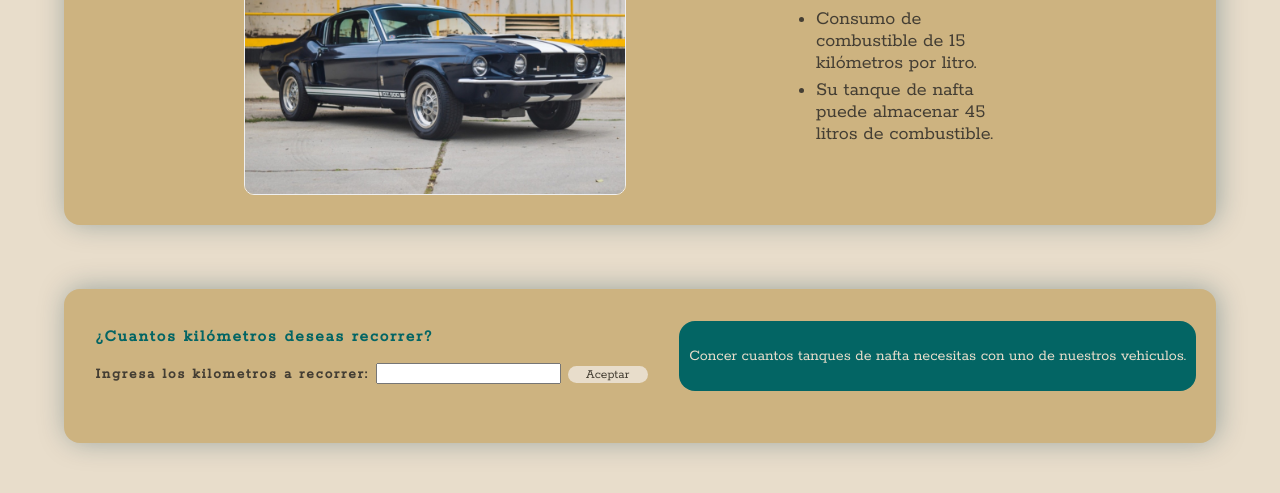
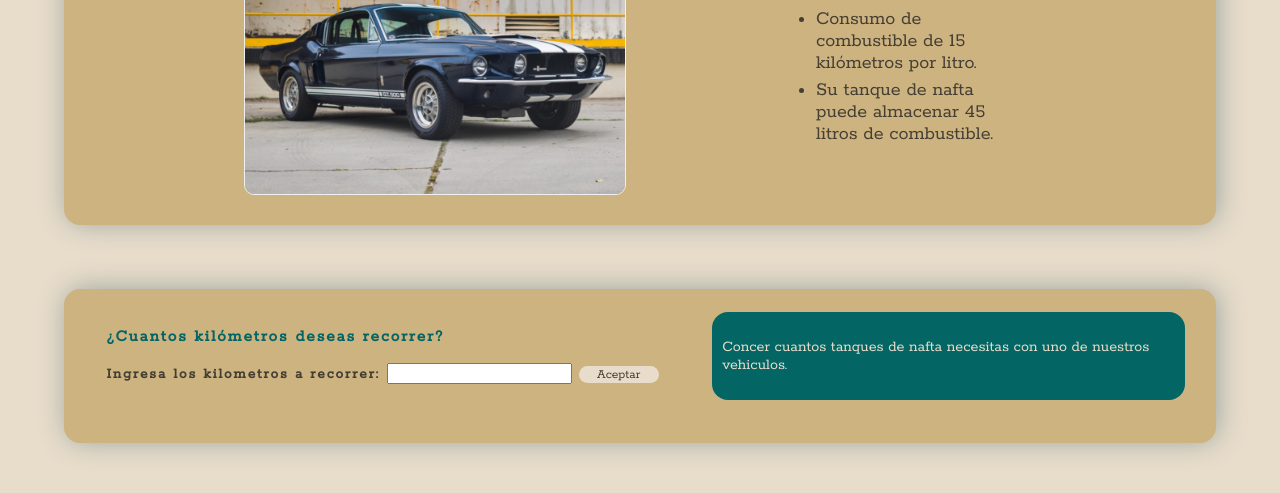
Before and after one commit to JulSarmiento/Vaders-Cars.github.io, a plain HTML site: page index.html in a window 1280 px wide. Shown: the part 305-798 px from the top of the page. Drawn offline with Linux system fonts and the light colour scheme; a web font is replaced by a local one.

Commit message:
corregi una medida

```diff
--- a/styles/styles.css
+++ b/styles/styles.css
@@ -225,6 +225,8 @@ body {
     }
 
 
-
+    .results {
+        max-width: 40%;
+    }
 
 }
```
